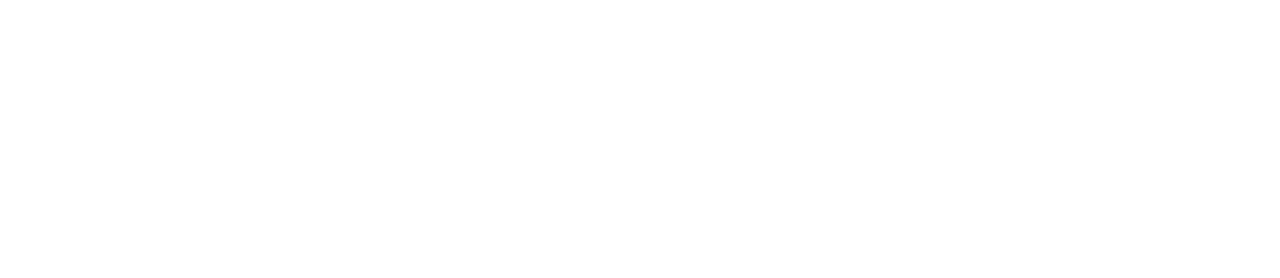
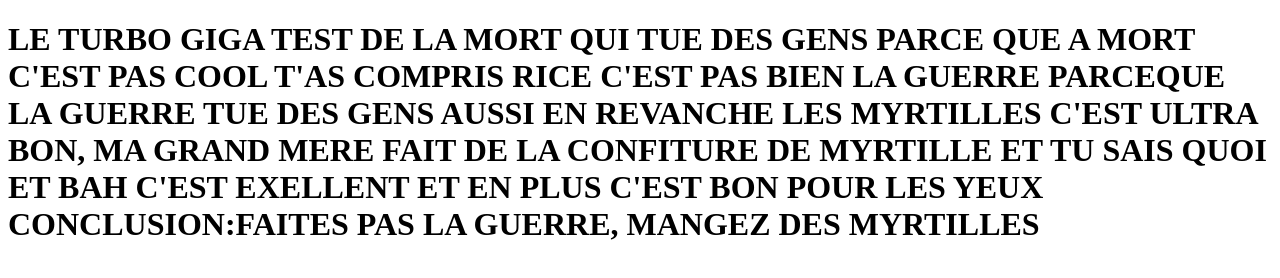
Before and after one commit to FrancisTerr/Recrutement, a plain HTML site: page index.html in a window 1280 px wide. Drawn offline with Linux system fonts and the light colour scheme.

Commit message:
Update index.html

```diff
--- a/index.html
+++ b/index.html
@@ -2,9 +2,10 @@
 <html>
   <head>
     <meta content="text/html; charset=windows-1252" http-equiv="content-type">
-    <title><h1>LE TURBO GIGA TEST DE LA MORT QUI TUE DES GENS PARCE QUE A MORT C'EST PAS COOL T'AS COMPRIS RICE C'EST PAS BIEN LA GUERRE PARCEQUE LA GUERRE TUE DES GENS AUSSI EN REVANCHE LES MYRTILLES C'EST ULTRA BON, MA GRAND MERE FAIT DE LA CONFITURE DE MYRTILLE ET TU SAIS QUOI ET BAH C'EST EXELLENT ET EN PLUS C'EST BON POUR LES YEUX CONCLUSION:FAITES PAS LA GUERRE, MANGEZ DES MYRTILLES</h1></title>
+    <title>SexAvecLesPoules</title>
   </head>
   <body>
+    <h1>LE TURBO GIGA TEST DE LA MORT QUI TUE DES GENS PARCE QUE A MORT C'EST PAS COOL T'AS COMPRIS RICE C'EST PAS BIEN LA GUERRE PARCEQUE LA GUERRE TUE DES GENS AUSSI EN REVANCHE LES MYRTILLES C'EST ULTRA BON, MA GRAND MERE FAIT DE LA CONFITURE DE MYRTILLE ET TU SAIS QUOI ET BAH C'EST EXELLENT ET EN PLUS C'EST BON POUR LES YEUX CONCLUSION:FAITES PAS LA GUERRE, MANGEZ DES MYRTILLES</h1>
     <p><br>
     </p>
   </body>
```
